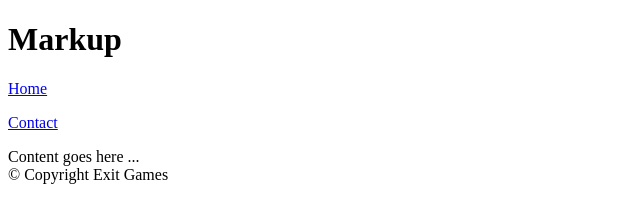
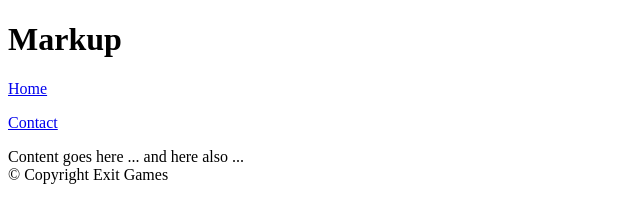
Before and after one commit to JPLenz/photoncloud.github.com, a plain HTML site: page index.html in a window 1280 px wide. Shown: the whole page, without its empty margins (0-640 px from the left). Drawn offline with Linux system fonts and the light colour scheme.

Commit message:
Some changes
Git is weird :/

```diff
--- a/index.html
+++ b/index.html
@@ -32,7 +32,7 @@
     </nav>
 
     <div>
-        Content goes here ...
+        Content goes here ... and here also ...
     </div>
 
     <footer>
```
